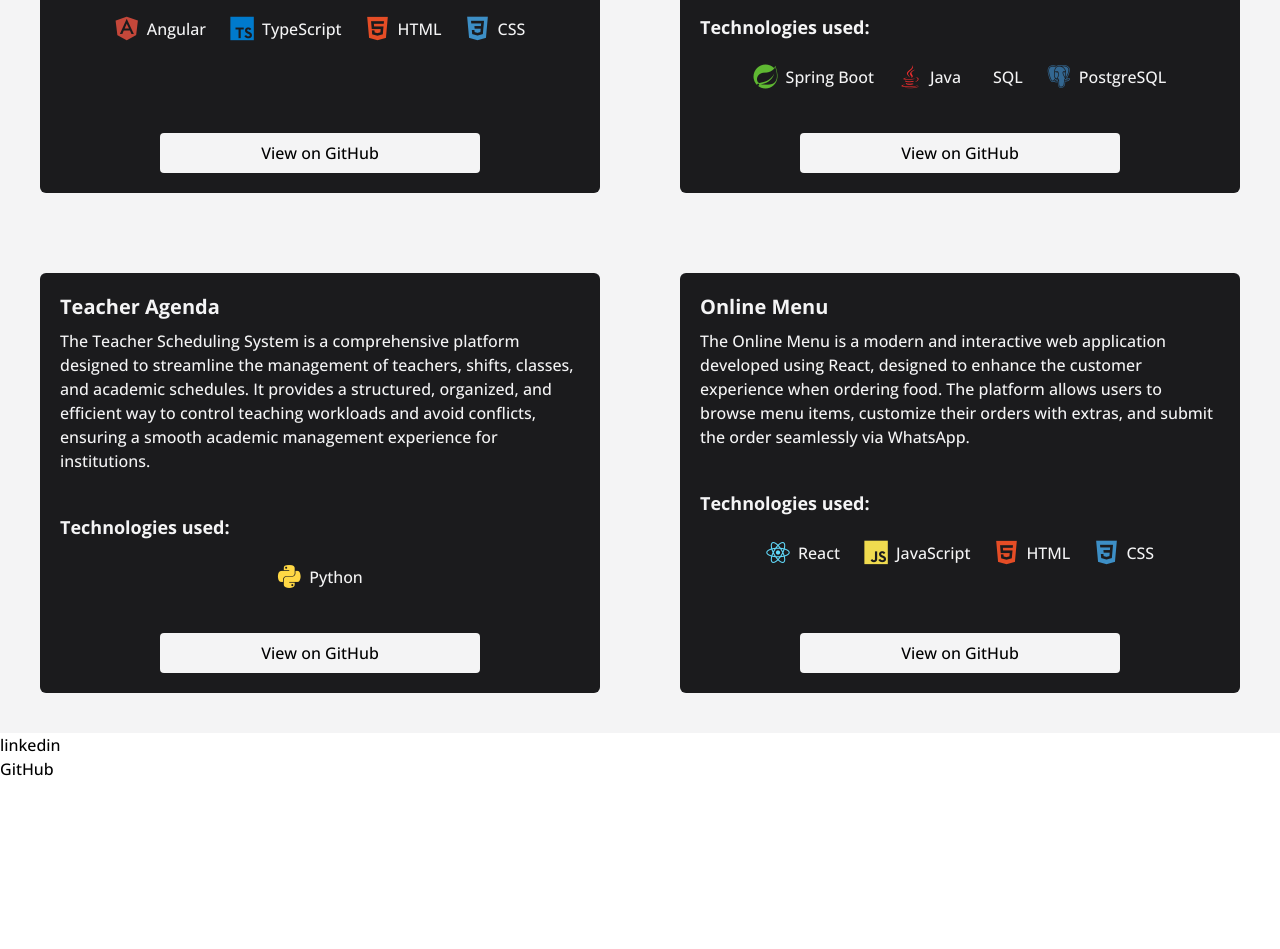
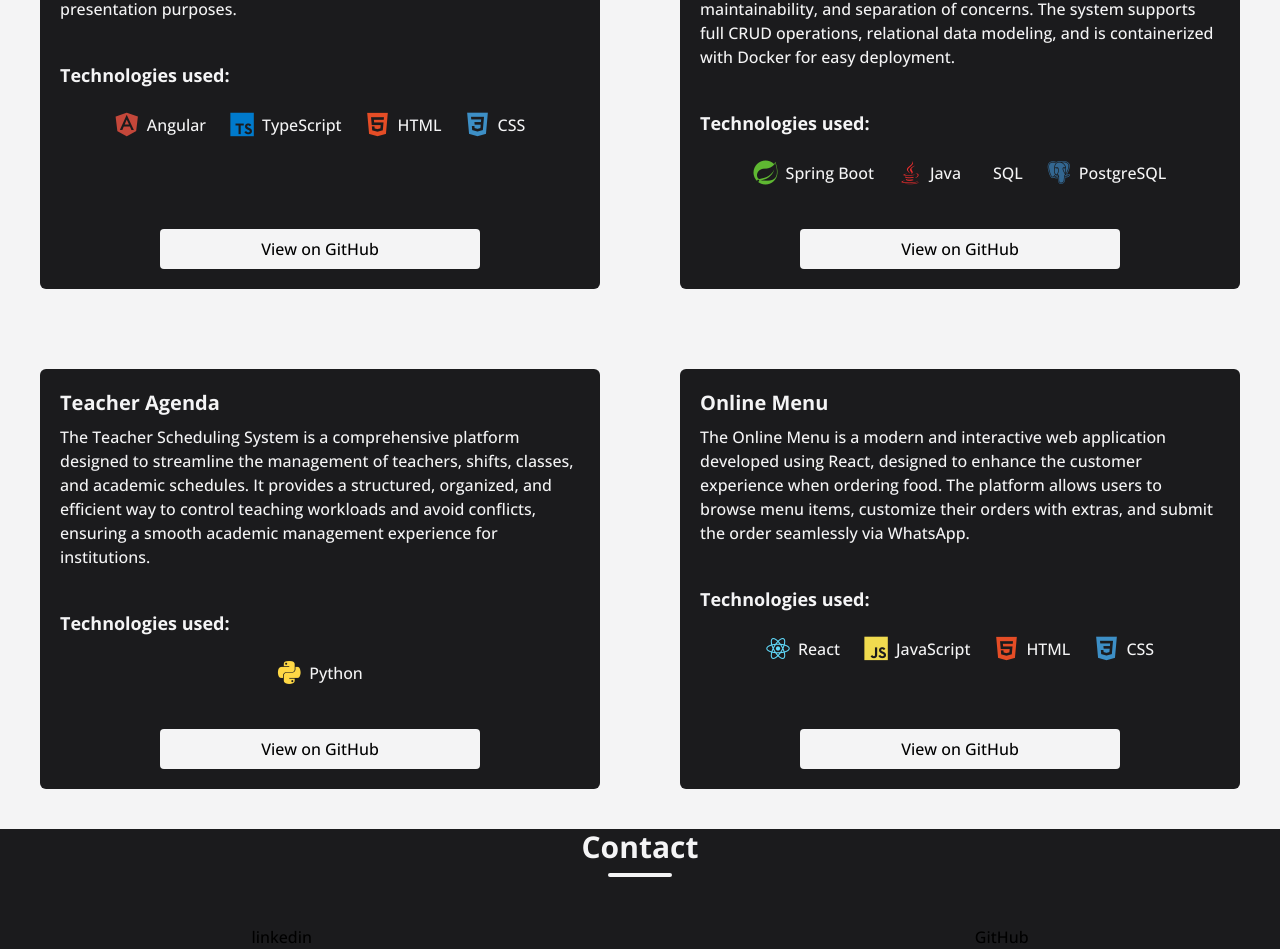
Before and after one commit to JP-Soares/new-portifolio, a React (Create React App) app: page / in a window 1280 px wide. Shown: the part 1779-2728 px from the top of the page. Before the commit the page ends 2560 px from the top, so only its background shows below. Built offline with nearby package versions, Linux system fonts and the light colour scheme; some icons are missing; a web font is replaced by a local one.

Commit message:
adjusting title and project github button

```diff
--- a/src/components/title.tsx
+++ b/src/components/title.tsx
@@ -1,16 +1,19 @@
 import React from "react";
 
 type TitleProps = {
-    text: string
+    text: string,
+    textColor: string,
+    lineColor: string
 }
 
-export default function Title({text}: TitleProps){
-    return(
+export default function Title({ text, textColor, lineColor }: TitleProps) {
+    return (
         <div className="text-center mb-12">
-            <h2 className="text-3xl font-bold text-woodsmoke-100">
+            <h2 className={`text-3xl font-bold ${textColor}`}>
                 {text}
             </h2>
-            <div className="w-16 h-1 bg-woodsmoke-100 mx-auto mt-2 rounded"></div>
+
+            <div className={`w-16 h-1 ${lineColor} mx-auto mt-2 rounded`}></div>
         </div>
     );
 }
--- a/src/sections/about.tsx
+++ b/src/sections/about.tsx
@@ -3,7 +3,7 @@ import Title from "../components/title";
 export default function About(){
     return(
         <section className="bg-woodsmoke-900">
-            <Title text="About"></Title>
+            <Title text="About" textColor="text-woodsmoke-100" lineColor="bg-woodsmoke-100"></Title>
             <div className="bg-woodsmoke-900 flex justify-between p-10 text-woodsmoke-800">
                 <div className="p-10 bg-woodsmoke-100 w-80 h-60 border rounded-md">
                     <p>
--- a/src/sections/contact.tsx
+++ b/src/sections/contact.tsx
@@ -1,7 +1,12 @@
+import Title from "../components/title";
+
 export default function Contact(){
     return(
-        <section>
-            <div>
+        <section className="bg-woodsmoke-900">
+            <div className="">
+                <Title text="Contact" textColor="text-woodsmoke-100" lineColor="bg-woodsmoke-100"></Title>
+            </div>
+            <div className="flex justify-around align-center gap-40">
                 <div>
                     <p>linkedin</p>
                 </div>
--- a/src/sections/projects.tsx
+++ b/src/sections/projects.tsx
@@ -1,4 +1,5 @@
 import ProjectsData from "../assets/projects.json"
+import Title from "../components/title"
 
 type Tecnologies = {
     name: string,
@@ -17,6 +18,9 @@ export default function Projects() {
 
     return (
         <section className="p-10 bg-woodsmoke-100">
+            <div>
+                <Title text="Projects" textColor="text-woodsmoke-900" lineColor="bg-woodsmoke-900"></Title>
+            </div>
             <div className="grid grid-cols-2 gap-20">
                 {data.map((projects) =>
                     <div
@@ -54,9 +58,12 @@ export default function Projects() {
 
                         {/* Botão */}
                         <div className="flex justify-center mt-10">
-                            <button className="w-80 bg-woodsmoke-100 rounded py-2">
+                            <a className="w-80 bg-woodsmoke-100 rounded py-2 align-center text-center"
+                            href={projects.link}
+                            target="_blank"
+                            >
                                 View on GitHub
-                            </button>
+                            </a>
                         </div>
                     </div>
                 )}
--- a/src/sections/techstack.tsx
+++ b/src/sections/techstack.tsx
@@ -18,8 +18,7 @@ export default function TechStack() {
 
     return (
         <section className="bg-woodsmoke-900 py-20 flex flex-col items-center">
-            <Title text="Tech Stack"></Title>
-            {/* CONTEÚDO */}
+            <Title text="Tech Stack" textColor="text-woodsmoke-100" lineColor="bg-woodsmoke-100"></Title>
             <div className="flex gap-40">
                 {Object.entries(data).map(([category, skills]) => (
                     <div
```
